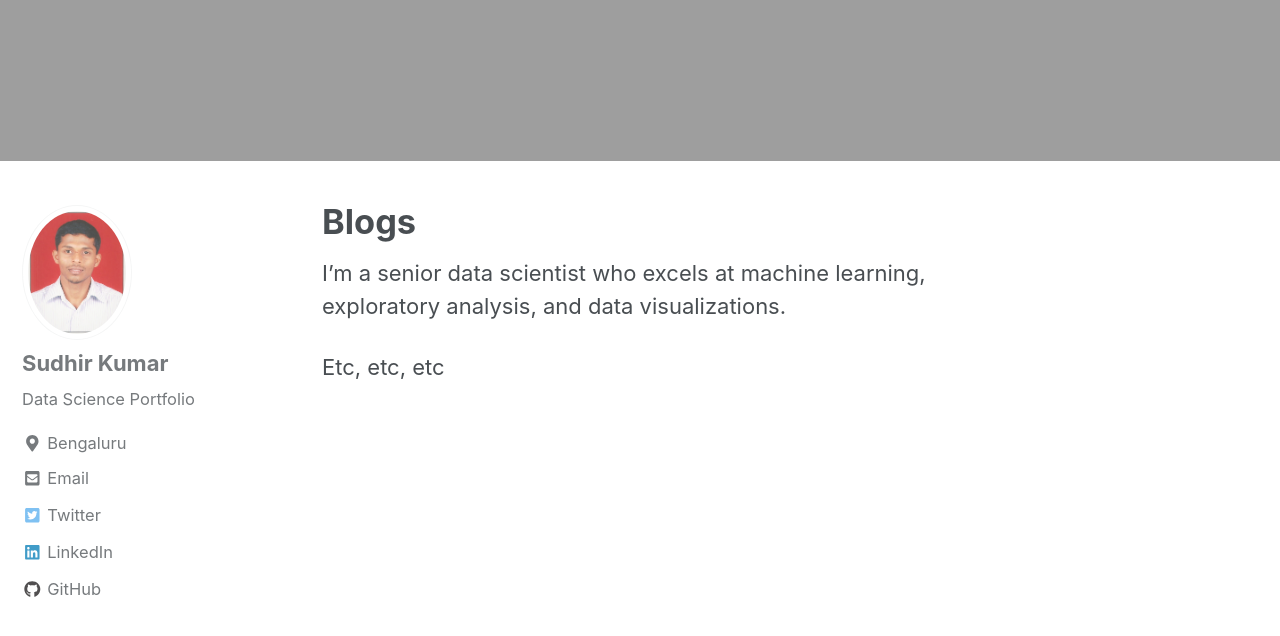
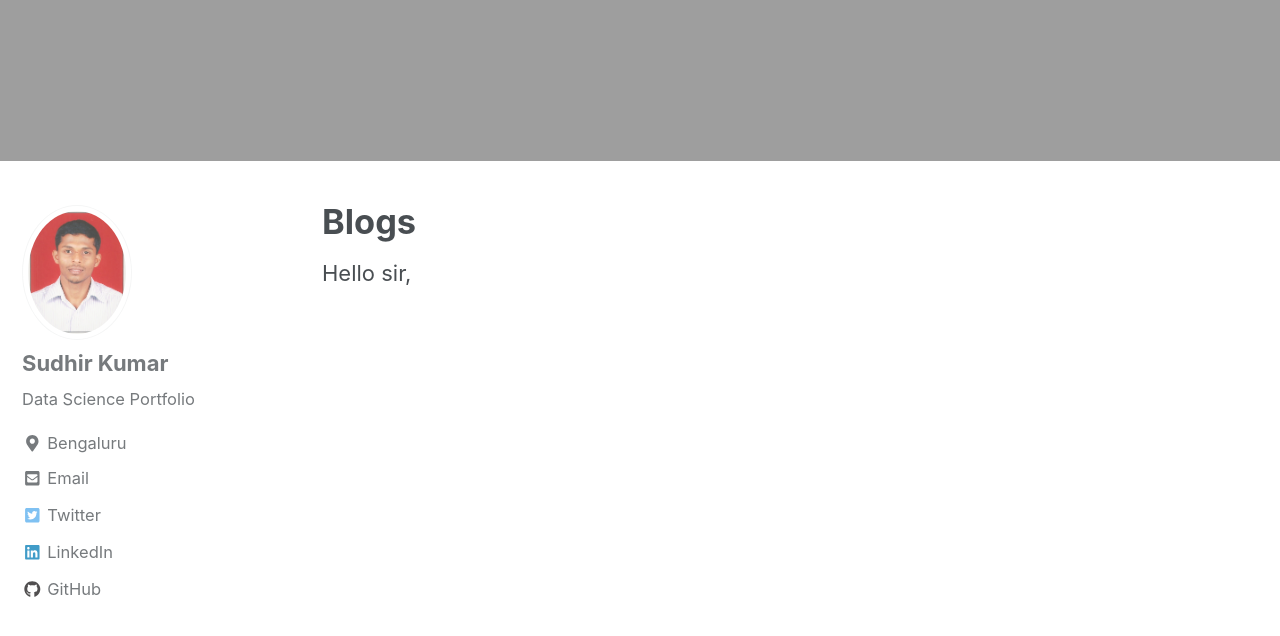
Before and after one commit to sudhirln92/sudhirln92.github.io, a Jekyll site: the page built from _pages/blogs.md, in a window 1280 px wide and 900 px high, scrolled down 899 px. Shown: the top 636 px of the window. Built offline with Jekyll 4.4.1, drawn with Linux system fonts in a browser that asks for light colours; nearby versions of some CDN libraries.

Commit message:
Portfolio

```diff
--- a/_pages/blogs.md
+++ b/_pages/blogs.md
@@ -5,6 +5,4 @@
   image: "/images/header.jpg"
 ---
 
-I'm a senior data scientist who excels at machine learning, exploratory analysis, and data visualizations.
-
-Etc, etc, etc
+Hello sir,
```
